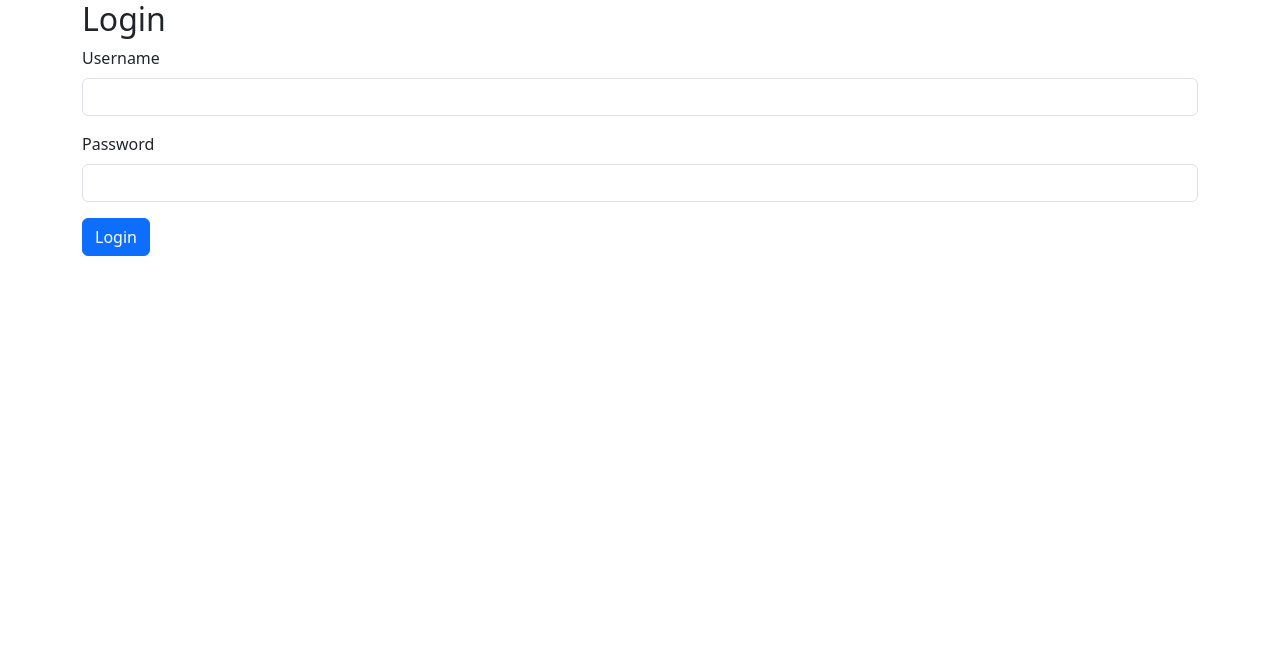
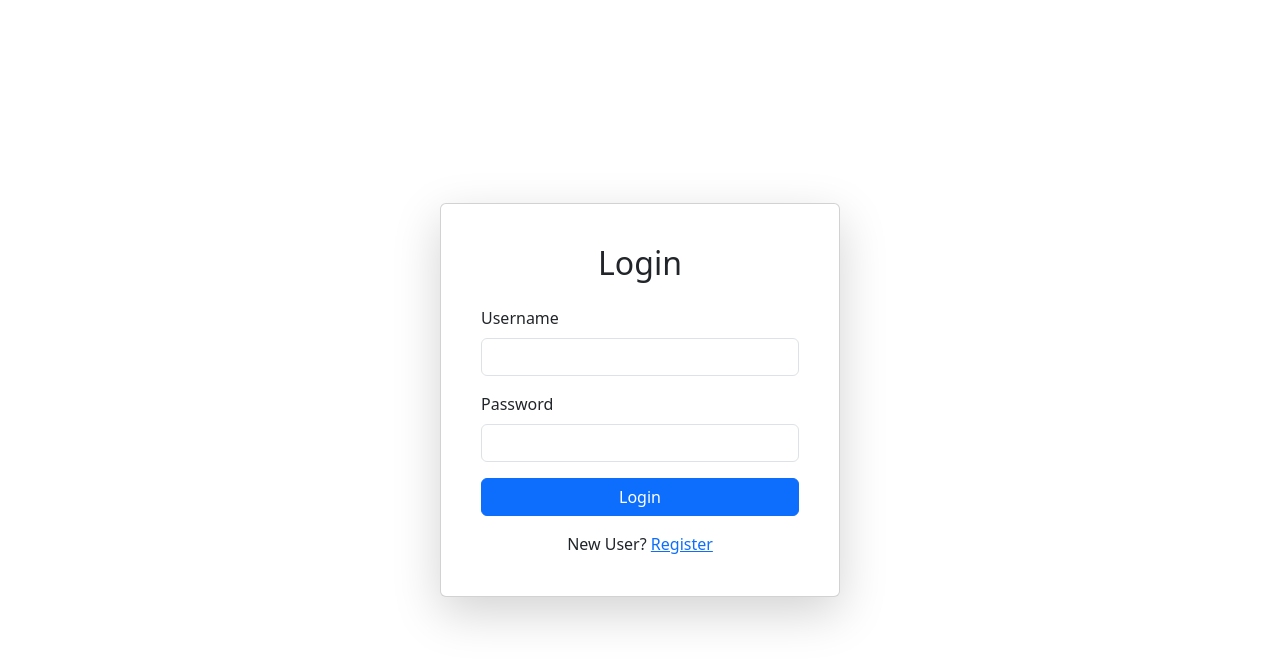
Before and after one commit to edwinjoel1202/popcorn-pal-frontend, a React (Vite) app: page / in a window 1280 px wide. Shown: the top 664 px of the page. Built offline with nearby package versions, Linux system fonts and the light colour scheme.

Commit message:
Login.jsx modified

```diff
--- a/src/components/Login.jsx
+++ b/src/components/Login.jsx
@@ -2,17 +2,17 @@
 
 import React, { useState } from 'react';
 import axios from 'axios';
-import { useNavigate } from 'react-router-dom'; // Import useNavigate for navigation
+import { useNavigate, Link } from 'react-router-dom'; // Import Link for the Register option
 
 const Login = () => {
     const [username, setUsername] = useState('');
     const [password, setPassword] = useState('');
     const [error, setError] = useState('');
-    const navigate = useNavigate(); // Initialize the useNavigate hook
+    const navigate = useNavigate();
 
     const handleSubmit = async (e) => {
         e.preventDefault();
-        setError(''); // Reset error message
+        setError('');
 
         try {
             const response = await axios.post('http://localhost:8080/api/users/login', {
@@ -21,19 +21,20 @@ const Login = () => {
             });
 
             if (response.data.success) {
-                // Redirect to Home.jsx on successful login
                 navigate('/home');
             } else {
-                setError(response.data.message); // Display error message
+                setError(response.data.message);
             }
         } catch (err) {
-            setError('Wrong credentials or password'); // Handle errors
+            setError('Wrong credentials or password');
         }
     };
 
     return (
-        <div className="container">
-            <h2>Login</h2>
+        <div className="container d-flex justify-content-center align-items-center vh-100">
+            <div className="card p-4 shadow-lg" style={{ maxWidth: '400px', width: '100%' }}>
+                <div className="card-body">
+                    <h2 className="card-title text-center mb-4">Login</h2>
                     <form onSubmit={handleSubmit}>
                         <div className="mb-3">
                             <label htmlFor="username" className="form-label">Username</label>
@@ -57,9 +58,15 @@ const Login = () => {
                                 required
                             />
                         </div>
-                {error && <div className="alert alert-danger">{error}</div>} {/* Display error */}
-                <button type="submit" className="btn btn-primary">Login</button>
+                        {error && <div className="alert alert-danger text-center">{error}</div>}
+                        <button type="submit" className="btn btn-primary w-100">Login</button>
                     </form>
+                    <div className="text-center mt-3">
+                        <span>New User? </span>
+                        <Link to="/register" className="text-primary">Register</Link>
+                    </div>
+                </div>
+            </div>
         </div>
     );
 };
```
Lines whose indentation alone changed are shown as unchanged.
